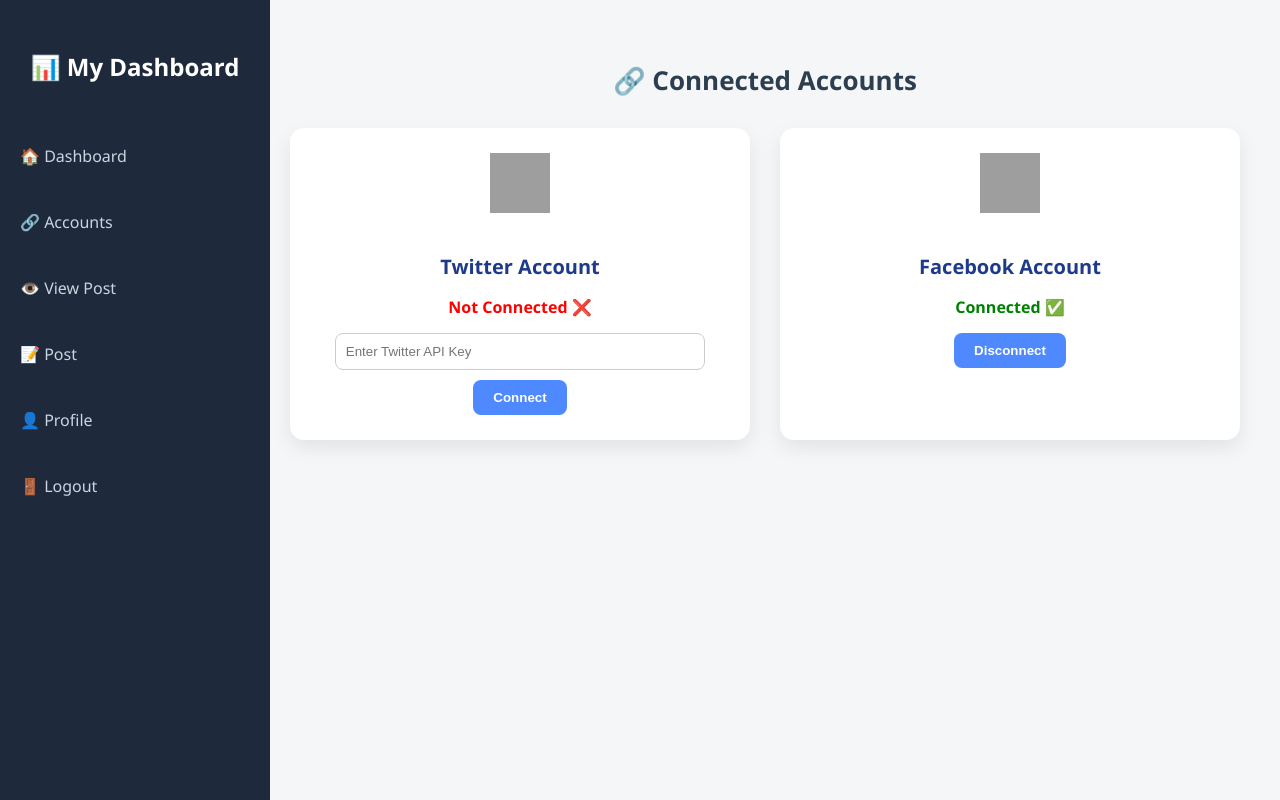
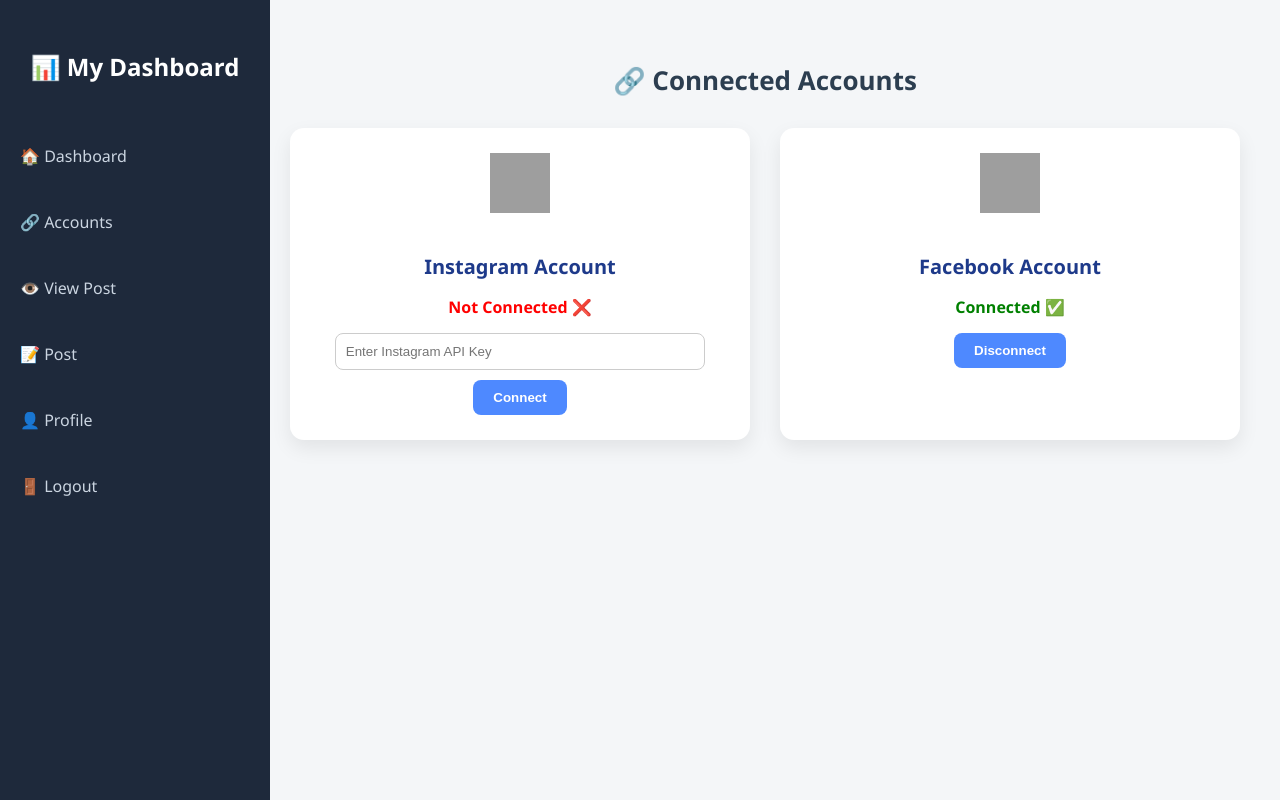
Before and after one commit to PrajwalGautam955/Social-Media-Dashboard, a Django app: page /accounts/ in a window 1280 px wide. Run offline with Django 5.2, Linux system fonts and the light colour scheme; a user stored in the database is signed in; data comes from the database, SQL or seed files in the repository; grey boxes are pictures that could not be loaded.

Commit message:
Update accounts.html

```diff
--- a/Social_Media_Dashboard/social_dashboard/dashboard/templates/dashboard/accounts.html
+++ b/Social_Media_Dashboard/social_dashboard/dashboard/templates/dashboard/accounts.html
@@ -90,23 +90,22 @@
 <h2 style="margin-bottom: 30px; text-align: center; font-size: 26px; color: #2c3e50;">🔗 Connected Accounts</h2>
 
 <div class="card-grid">
-
-  <!-- Twitter Card -->
+<!-- Instagram Card -->
 <div class="card">
-    <img src="https://cdn-icons-png.flaticon.com/512/733/733579.png" alt="Twitter Icon">
-    <h3>Twitter Account</h3>
-    {% if profile.twitter_api_key %}
+  <img src="https://cdn-icons-png.flaticon.com/512/733/733558.png" alt="Instagram Icon">
+  <h3>Instagram Account</h3>
+  {% if profile.instagram_api_key %}
     <p class="connected">Connected ✅</p>
     <form method="POST">
       {% csrf_token %}
-        <input type="hidden" name="disconnect" value="twitter">
+      <input type="hidden" name="disconnect" value="instagram">
       <button class="btn-connect" type="submit">Disconnect</button>
     </form>
   {% else %}
     <p class="disconnected">Not Connected ❌</p>
     <form method="POST">
       {% csrf_token %}
-        <input type="text" name="twitter_api_key" placeholder="Enter Twitter API Key" required>
+      <input type="text" name="instagram_api_key" placeholder="Enter Instagram API Key" required>
       <button class="btn-connect" type="submit">Connect</button>
     </form>
   {% endif %}
```
Lines whose indentation alone changed are shown as unchanged.
